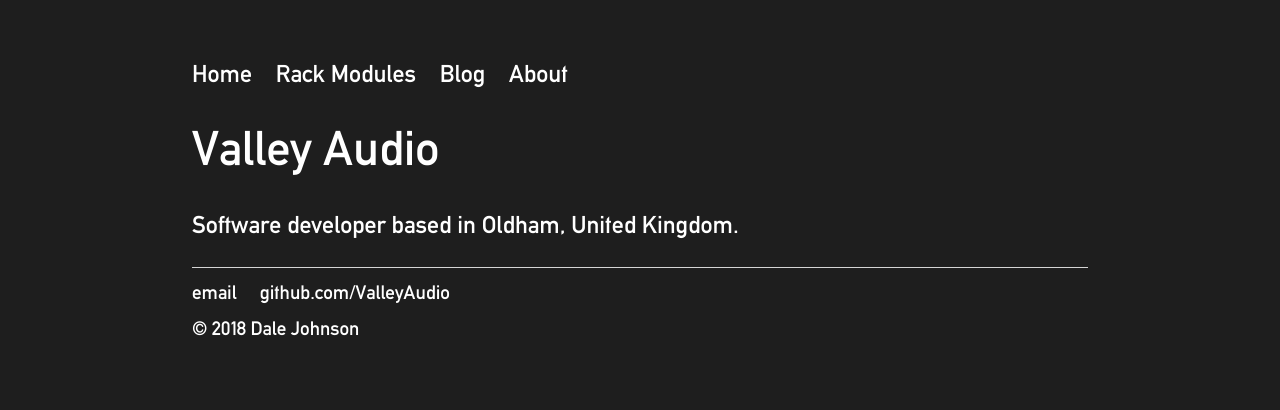
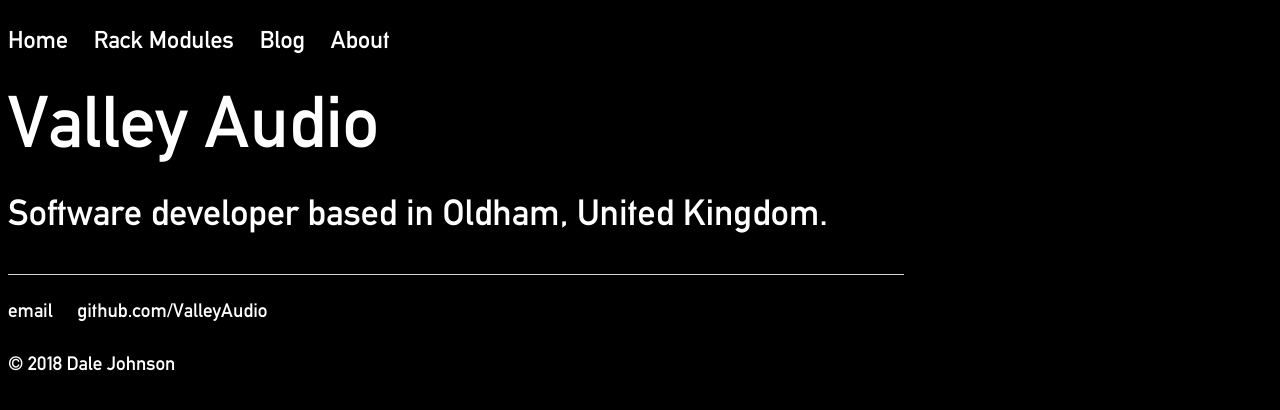
Before and after one commit to ValleyAudio/ValleyAudio.github.io, a Jekyll site: the page built from index.html, in a window 1280 px wide. Shown: the top 410 px of the page. Built offline with Jekyll 4.4.1, drawn with Linux system fonts in a browser that asks for light colours.

Commit message:
Ammended style sheet

```diff
--- a/css/main.css
+++ b/css/main.css
@@ -9,7 +9,12 @@
 }
 
 body {
-    background-color: #1E1E1E;
+    font-size: 1.5em;
+    font-weight: normal;
+    font-family:'alteDin', 'Helvetica', 'Arial', 'Sans-Serif';
+    line-height: 1.4em;
+    background-color: #000000;
+    color: #DDDDDD
     margin: 60px auto;
     width: 70%;
 }
@@ -52,12 +57,6 @@
     line-height: 1.4em;
     color: #FFFFFF;
 }
-li {
-    font-size: 1.5em;
-    font-weight: normal;
-    font-family:'alteDin', 'Helvetica', 'Arial', 'Sans-Serif';
-    color: #FFFFFF;
-}
 footer {
     border-top: 1px solid #d5d5d5;
     font-size: .8em;
```
